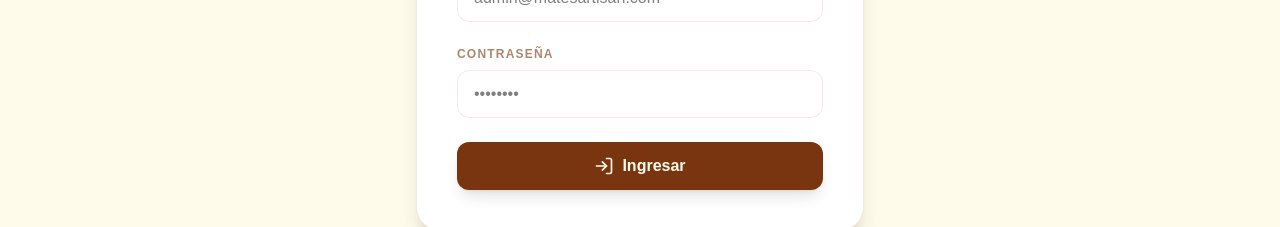
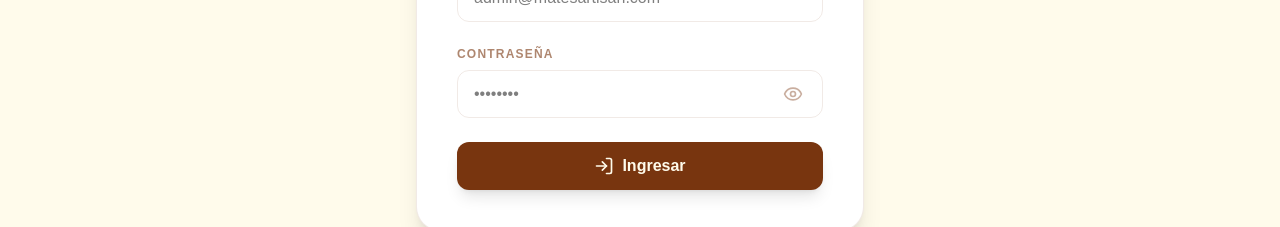
Before and after one commit to LucasUr11/Opalo-2.0, a React (Vite) app: page /login in a window 1280 px wide. Shown: the part 418-645 px from the top of the page. Built offline with nearby package versions, Linux system fonts and the light colour scheme.

Commit message:
Se agrego un 'ojo' para ver la contraseña.-

```diff
--- a/src/pages/Login.tsx
+++ b/src/pages/Login.tsx
@@ -1,6 +1,6 @@
 import { useState } from "react";
 import { supabase } from "../lib/supabase";
-import { Loader2, LogIn, ShieldCheck } from "lucide-react";
+import { Loader2, LogIn, ShieldCheck, Eye, EyeOff } from "lucide-react";
 import { useNavigate } from "react-router-dom";
 
 export default function Login() {
@@ -8,6 +8,7 @@ export default function Login() {
   const [password, setPassword] = useState("");
   const [isLoading, setIsLoading] = useState(false);
   const [errorMsg, setErrorMsg] = useState("");
+  const [showPassword, setShowPassword] = useState(false);
   const navigate = useNavigate();
 
   const handleLogin = async (e: React.FormEvent<HTMLFormElement>) => {
@@ -55,14 +56,28 @@ export default function Login() {
 
           <div>
             <label className="block text-xs font-bold uppercase tracking-widest text-artisan-brown/60 mb-2">Contraseña</label>
+            <div className="relative flex items-center">
               <input
-              type="password"
+                type={showPassword ? "text" : "password"}
                 required
                 value={password}
                 onChange={(e) => setPassword(e.target.value)}
                 className="w-full h-12 px-4 rounded-xl border border-artisan-brown/10 focus:ring-2 focus:ring-artisan-leaf outline-none transition-all"
                 placeholder="••••••••"
               />
+              <button
+                type="button" // Debe ser type: button para que no se ejecute el Submit.-
+                onClick={() => setShowPassword(!showPassword)}
+                className="absolute right-4 text-artisan-brown/40 hover:text-artisan-leaf transition-colors focus:outline-none cursor-pointer p-1"
+                title={showPassword ? "Ocultar contraseña" : "Mostrar contraseña"}
+              >
+                {showPassword ? (
+                  <EyeOff className="w-5 h-5" />
+                ) : (
+                  <Eye className="w-5 h-5" />
+                )}
+              </button>
+            </div>
           </div>
 
           {errorMsg && <p className="text-sm text-red-500 text-center font-medium">{errorMsg}</p>}
@@ -70,7 +85,7 @@ export default function Login() {
           <button
             type="submit"
             disabled={isLoading}
-            className="w-full h-12 rounded-xl bg-artisan-brown text-artisan-paper font-bold flex items-center justify-center gap-2 hover:bg-black transition-all shadow-lg disabled:opacity-50"
+            className="w-full h-12 rounded-xl bg-artisan-brown text-artisan-paper font-bold flex items-center justify-center gap-2 hover:bg-black transition-all shadow-lg disabled:opacity-50 cursor-pointer"
           >
             {isLoading ? <Loader2 className="w-5 h-5 animate-spin" /> : <><LogIn className="w-5 h-5" /> Ingresar</>}
           </button>
```
Lines whose indentation alone changed are shown as unchanged.
